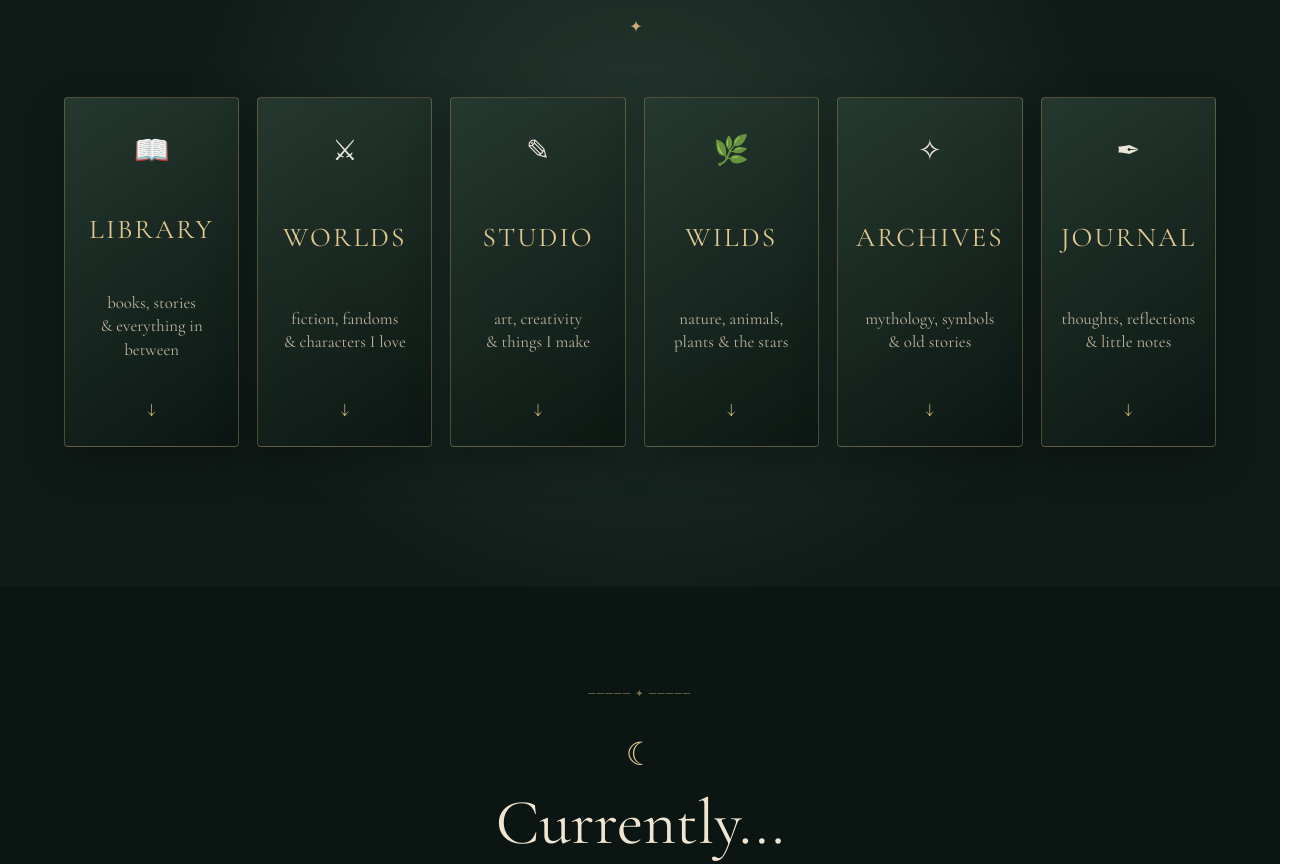
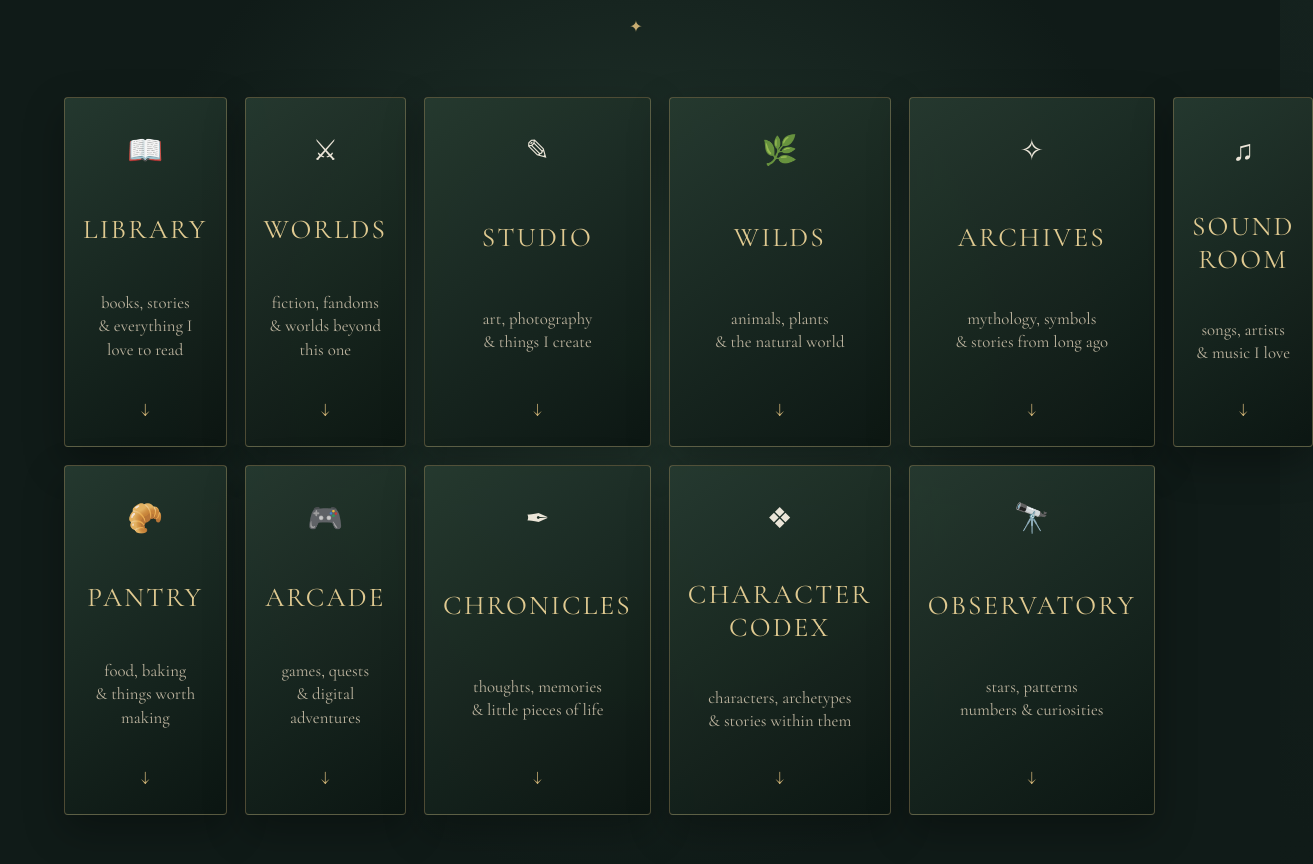
Before and after one commit to thisisntme-tho/my-little-universe, a plain HTML site: page index.html in a window 1280 px wide. Shown: the part 1781-2645 px from the top of the page, 1313 px wide, since content can reach past the window. Drawn offline with nearby package versions, Linux system fonts and the light colour scheme.

Commit message:
Update index.html

```diff
--- a/index.html
+++ b/index.html
@@ -31,7 +31,7 @@
             <a href="#studio" class="nav-link">Studio</a>
             <a href="#wilds" class="nav-link">Wilds</a>
             <a href="#archives" class="nav-link">Archives</a>
-            <a href="#journal" class="nav-link">Journal</a>
+            <a href="#chronicles" class="nav-link">Chronicles</a>
 
         </nav>
 
@@ -53,16 +53,20 @@
             <div class="stars stars-three"></div>
 
             <div class="constellation constellation-one">
+
                 <span></span>
                 <span></span>
                 <span></span>
                 <span></span>
+
             </div>
 
             <div class="constellation constellation-two">
+
                 <span></span>
                 <span></span>
                 <span></span>
+
             </div>
 
 
@@ -155,7 +159,9 @@
             <div class="world-grid">
 
 
-                <!-- LIBRARY -->
+                <!-- =================================
+                     LIBRARY
+                     ================================= -->
 
                 <a href="#library" class="world-card">
 
@@ -165,7 +171,7 @@
 
                     <p>
                         books, stories<br>
-                        & everything in between
+                        & everything I love to read
                     </p>
 
                     <span class="card-arrow">↓</span>
@@ -173,7 +179,9 @@
                 </a>
 
 
-                <!-- WORLDS -->
+                <!-- =================================
+                     WORLDS
+                     ================================= -->
 
                 <a href="#worlds" class="world-card">
 
@@ -183,7 +191,7 @@
 
                     <p>
                         fiction, fandoms<br>
-                        & characters I love
+                        & worlds beyond this one
                     </p>
 
                     <span class="card-arrow">↓</span>
@@ -191,7 +199,9 @@
                 </a>
 
 
-                <!-- STUDIO -->
+                <!-- =================================
+                     STUDIO
+                     ================================= -->
 
                 <a href="#studio" class="world-card">
 
@@ -200,8 +210,8 @@
                     <h3>Studio</h3>
 
                     <p>
-                        art, creativity<br>
-                        & things I make
+                        art, photography<br>
+                        & things I create
                     </p>
 
                     <span class="card-arrow">↓</span>
@@ -209,7 +219,9 @@
                 </a>
 
 
-                <!-- WILDS -->
+                <!-- =================================
+                     WILDS
+                     ================================= -->
 
                 <a href="#wilds" class="world-card">
 
@@ -218,8 +230,8 @@
                     <h3>Wilds</h3>
 
                     <p>
-                        nature, animals,<br>
-                        plants & the stars
+                        animals, plants<br>
+                        & the natural world
                     </p>
 
                     <span class="card-arrow">↓</span>
@@ -227,7 +239,9 @@
                 </a>
 
 
-                <!-- ARCHIVES -->
+                <!-- =================================
+                     ARCHIVES
+                     ================================= -->
 
                 <a href="#archives" class="world-card">
 
@@ -237,7 +251,7 @@
 
                     <p>
                         mythology, symbols<br>
-                        & old stories
+                        & stories from long ago
                     </p>
 
                     <span class="card-arrow">↓</span>
@@ -245,22 +259,125 @@
                 </a>
 
 
-                <!-- JOURNAL -->
+                <!-- =================================
+                     SOUND ROOM
+                     ================================= -->
 
-                <a href="#journal" class="world-card">
+                <a href="#sound-room" class="world-card">
 
-                    <div class="card-icon">✒</div>
+                    <div class="card-icon">♫</div>
 
-                    <h3>Journal</h3>
+                    <h3>Sound Room</h3>
 
                     <p>
-                        thoughts, reflections<br>
-                        & little notes
+                        songs, artists<br>
+                        & music I love
                     </p>
 
                     <span class="card-arrow">↓</span>
 
                 </a>
+
+
+                <!-- =================================
+                     PANTRY
+                     ================================= -->
+
+                <a href="#pantry" class="world-card">
+
+                    <div class="card-icon">🥐</div>
+
+                    <h3>Pantry</h3>
+
+                    <p>
+                        food, baking<br>
+                        & things worth making
+                    </p>
+
+                    <span class="card-arrow">↓</span>
+
+                </a>
+
+
+                <!-- =================================
+                     ARCADE
+                     ================================= -->
+
+                <a href="#arcade" class="world-card">
+
+                    <div class="card-icon">🎮</div>
+
+                    <h3>Arcade</h3>
+
+                    <p>
+                        games, quests<br>
+                        & digital adventures
+                    </p>
+
+                    <span class="card-arrow">↓</span>
+
+                </a>
+
+
+                <!-- =================================
+                     CHRONICLES
+                     ================================= -->
+
+                <a href="#chronicles" class="world-card">
+
+                    <div class="card-icon">✒</div>
+
+                    <h3>Chronicles</h3>
+
+                    <p>
+                        thoughts, memories<br>
+                        & little pieces of life
+                    </p>
+
+                    <span class="card-arrow">↓</span>
+
+                </a>
+
+
+                <!-- =================================
+                     CHARACTER CODEX
+                     ================================= -->
+
+                <a href="#character-codex" class="world-card">
+
+                    <div class="card-icon">❖</div>
+
+                    <h3>Character Codex</h3>
+
+                    <p>
+                        characters, archetypes<br>
+                        & stories within them
+                    </p>
+
+                    <span class="card-arrow">↓</span>
+
+                </a>
+
+
+                <!-- =================================
+                     OBSERVATORY
+                     ================================= -->
+
+                <a href="#observatory" class="world-card">
+
+                    <div class="card-icon">🔭</div>
+
+                    <h3>Observatory</h3>
+
+                    <p>
+                        stars, patterns<br>
+                        numbers & curiosities
+                    </p>
+
+                    <span class="card-arrow">↓</span>
+
+                </a>
+
 
             </div>
 
@@ -291,7 +408,9 @@
 
                     <span class="currently-icon">📖</span>
 
-                    <p class="currently-label">Reading</p>
+                    <p class="currently-label">
+                        Reading
+                    </p>
 
                     <p class="currently-content">
                         something magical
@@ -304,7 +423,9 @@
 
                     <span class="currently-icon">🎬</span>
 
-                    <p class="currently-label">Watching</p>
+                    <p class="currently-label">
+                        Watching
+                    </p>
 
                     <p class="currently-content">
                         something I can't stop watching
@@ -317,7 +438,9 @@
 
                     <span class="currently-icon">🎧</span>
 
-                    <p class="currently-label">Listening To</p>
+                    <p class="currently-label">
+                        Listening To
+                    </p>
 
                     <p class="currently-content">
                         something on repeat
@@ -330,7 +453,9 @@
 
                     <span class="currently-icon">🎨</span>
 
-                    <p class="currently-label">Creating</p>
+                    <p class="currently-label">
+                        Creating
+                    </p>
 
                     <p class="currently-content">
                         something with my hands
@@ -338,9 +463,10 @@
 
                 </div>
 
+
             </div>
 
-                </section>
+        </section>
 
 
         <!-- =========================================
@@ -351,7 +477,9 @@
 
             <div class="section-heading">
 
-                <p class="eyebrow">A FEW THINGS WORTH SAVING</p>
+                <p class="eyebrow">
+                    A FEW THINGS WORTH SAVING
+                </p>
 
                 <h2>Little Thoughts</h2>
 
@@ -369,17 +497,25 @@
 
                     <div class="tweet-header">
 
-                        <div class="tweet-avatar">☀</div>
+                        <div class="tweet-avatar">
+                            ☀
+                        </div>
 
                         <div class="tweet-user">
 
-                            <strong>Monkey D. Luffy</strong>
+                            <strong>
+                                Monkey D. Luffy
+                            </strong>
 
-                            <span>@strawhatluffy · saved</span>
+                            <span>
+                                @strawhatluffy · saved
+                            </span>
 
                         </div>
 
-                        <div class="tweet-mark">✦</div>
+                        <div class="tweet-mark">
+                            ✦
+                        </div>
 
                     </div>
 
@@ -395,12 +531,13 @@
                         <span>♡</span>
                         <span>↗</span>
 
-                        <em>One Piece</em>
+                        <em>
+                            One Piece
+                        </em>
 
                     </div>
 
                 </article>
-
 
 
                 <!-- AELIN -->
@@ -409,17 +546,25 @@
 
                     <div class="tweet-header">
 
-                        <div class="tweet-avatar">✧</div>
+                        <div class="tweet-avatar">
+                            ✧
+                        </div>
 
                         <div class="tweet-user">
 
-                            <strong>Aelin Galathynius</strong>
+                            <strong>
+                                Aelin Galathynius
+                            </strong>
 
-                            <span>@fireheart · saved</span>
+                            <span>
+                                @fireheart · saved
+                            </span>
 
                         </div>
 
-                        <div class="tweet-mark">☾</div>
+                        <div class="tweet-mark">
+                            ☾
+                        </div>
 
                     </div>
 
@@ -436,7 +581,9 @@
                         <span>♡</span>
                         <span>↗</span>
 
-                        <em>Throne of Glass</em>
+                        <em>
+                            Throne of Glass
+                        </em>
 
                     </div>
 
@@ -454,7 +601,9 @@
 
         <footer class="site-footer">
 
-            <div class="footer-ornament">✦</div>
+            <div class="footer-ornament">
+                ✦
+            </div>
 
             <p class="footer-script">
                 to the stars who listen<br>
```
